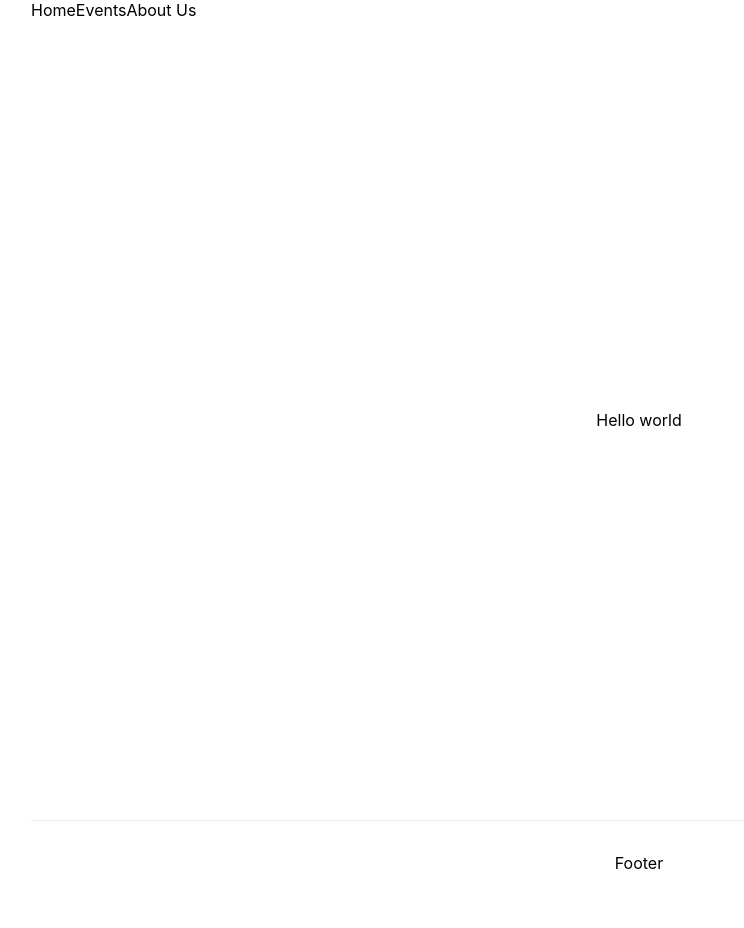
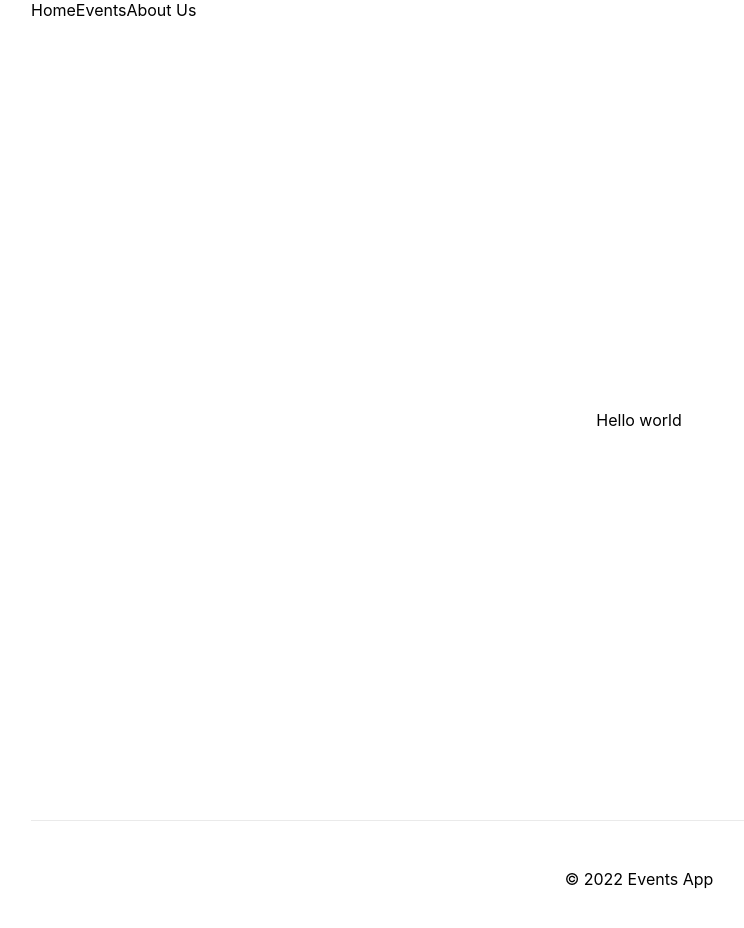
Before and after one commit to JohnXander/events-app, a Next.js app: page / in a window 1280 px wide. Shown: the top 928 px of the page, without its empty margins (1-745 px from the left). Before the commit the page ends 905 px from the top, so only its background shows below. Built offline with nearby package versions, Linux system fonts and the light colour scheme.

Commit message:
add copyright to footer

```diff
--- a/pages/index.js
+++ b/pages/index.js
@@ -25,7 +25,7 @@ export default function Home() {
       </main>
 
       <footer className={styles.footer}>
-        Footer
+        <p>© 2022 Events App</p>
       </footer>
     </div>
   )
```
